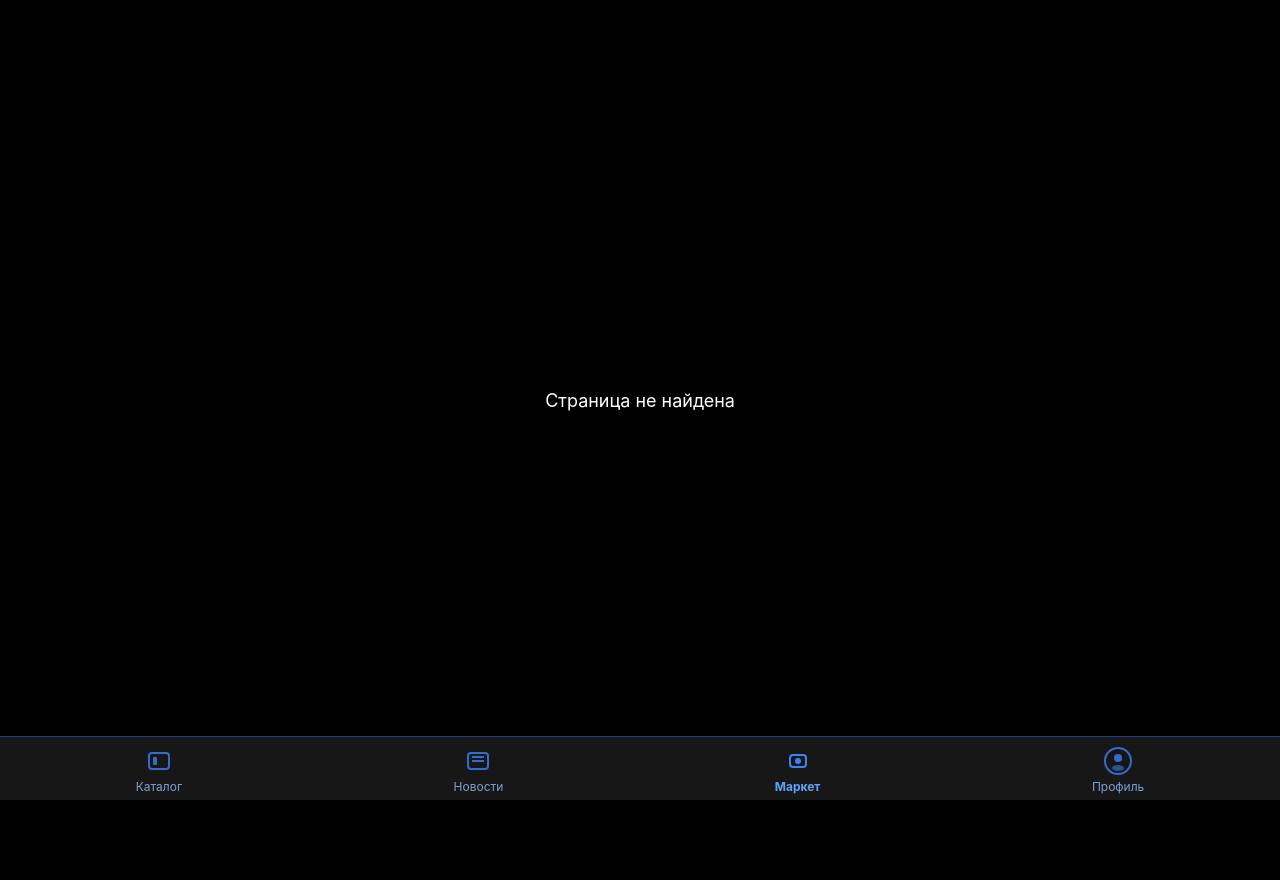
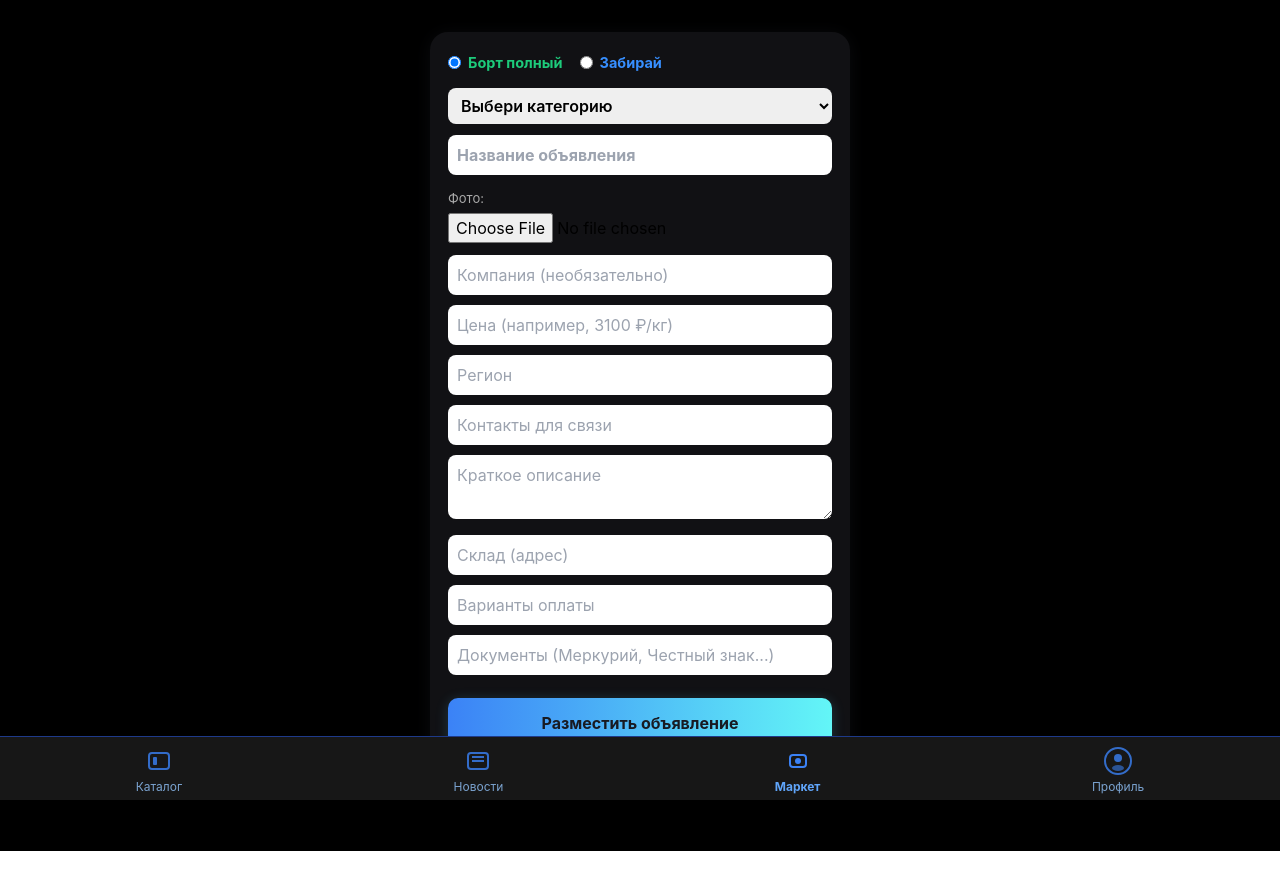
Before and after one commit to AlexSalavat/ikra-miniapp, a React (Create React App) app: page /market/add in a window 1280 px wide. After the commit the page ends 851 px from the top, so only its background shows below. Built offline with nearby package versions, Linux system fonts and the light colour scheme.

Commit message:
feat: обновление карточе

```diff
--- a/src/App.js
+++ b/src/App.js
@@ -7,59 +7,45 @@ import Catalog from "./components/Catalog";
 import SupplierDetail from "./components/SupplierDetail";
 import LogisticsShowcase from "./components/LogisticsShowcase";
 import ProductionShowcase from "./components/ProductionShowcase";
-import TopProducers from "./components/TopProducers";
-import ProducerDetail from "./components/ProducerDetail";
 import NeirobizScreen from "./components/NeirobizScreen";
 import News from "./components/News";
 import Market from "./components/Market";
+import MarketSell from "./components/MarketSell";
+import MarketBuy from "./components/MarketBuy";
 import MarketSellCategory from "./components/MarketSellCategory";
-import MarketSellCreate from "./components/MarketSellCreate";
 import MarketSellDetail from "./components/MarketSellDetail";
-import MarketBuy from "./components/MarketBuy";
 import Profile from "./components/Profile";
+import BottomNav from "./components/BottomNav";
+import TopProducers from "./components/TopProducers";
+import ProducerDetail from "./components/ProducerDetail";
 import CaviarWarBoard from "./components/CaviarWarBoard";
-import BottomNav from "./components/BottomNav";
+import AddAdForm from "./components/AddAdForm"; // <--- новый импорт
 
-// Проверь, что ВСЕ указанные компоненты есть в src/components/ и экспортируются по default
-
-export default function App() {
+function App() {
   return (
     <Router>
       <div className="min-h-screen bg-black flex flex-col pb-20">
         <div className="flex-1">
           <Routes>
             <Route path="/" element={<Home />} />
-
             <Route path="/catalog" element={<Showcase />} />
             <Route path="/catalog/suppliers" element={<Catalog />} />
             <Route path="/supplier/:id" element={<SupplierDetail />} />
-
             <Route path="/logistics" element={<LogisticsShowcase />} />
             <Route path="/production" element={<ProductionShowcase />} />
-
             <Route path="/producers" element={<TopProducers />} />
             <Route path="/producer/:id" element={<ProducerDetail />} />
-
             <Route path="/neirobiz" element={<NeirobizScreen />} />
-
             <Route path="/news" element={<News />} />
-            <Route path="/news/coast" element={<div style={{ color: "#fff", padding: 25 }}>Раздел в разработке</div>} />
             <Route path="/news/ikra-wars" element={<CaviarWarBoard />} />
             <Route path="/news/top-producers" element={<TopProducers />} />
-
             <Route path="/market" element={<Market />} />
-            {/* Категории: /market/sell, /market/buy */}
-            <Route path="/market/sell" element={<MarketSellCategory />} />
-            <Route path="/market/sell/create" element={<MarketSellCreate />} />
-            <Route path="/market/sell/:id" element={<MarketSellDetail />} />
+            <Route path="/market/sell" element={<MarketSell />} />
             <Route path="/market/buy" element={<MarketBuy />} />
-
+            <Route path="/market/sell/:category" element={<MarketSellCategory />} />
+            <Route path="/market/sell/detail/:id" element={<MarketSellDetail />} />
             <Route path="/profile" element={<Profile />} />
-
-            {/* fallback на NotFound */}
-            <Route path="*" element={<div style={{
-              color: "#fff", background: "#000", minHeight: "100vh", display: "flex", alignItems: "center", justifyContent: "center", fontSize: 18
-            }}>Страница не найдена</div>} />
+            <Route path="/market/add" element={<AddAdForm />} /> {/* Новая страница размещения объявления */}
           </Routes>
         </div>
         <BottomNav />
@@ -67,3 +53,5 @@ export default function App() {
     </Router>
   );
 }
+
+export default App;
--- /dev/null
+++ b/src/components/AddAdForm.js
@@ -0,0 +1,198 @@
+import React, { useState } from "react";
+
+const INITIAL_FORM = {
+  type: "sell",           // "sell" (Борт полный) или "buy" (Забирай)
+  title: "",
+  company: "",
+  price: "",
+  category: "",
+  region: "",
+  contact: "",
+  description: "",
+  warehouse: "",
+  payment: "",
+  documents: "",
+  image: null, // файл или строка
+};
+
+const CATEGORIES = [
+  { value: "", label: "Выбери категорию" },
+  { value: "ikra", label: "Икра" },
+  { value: "ryba", label: "Рыба" },
+  { value: "krab", label: "Краб" },
+  { value: "more", label: "Морепродукты" },
+];
+
+export default function AddAdForm({ onSubmit }) {
+  const [form, setForm] = useState(INITIAL_FORM);
+  const [preview, setPreview] = useState(null);
+
+  function handleChange(e) {
+    const { name, value, type, files } = e.target;
+    if (type === "file") {
+      setForm(f => ({ ...f, image: files[0] }));
+      setPreview(files[0] ? URL.createObjectURL(files[0]) : null);
+    } else {
+      setForm(f => ({ ...f, [name]: value }));
+    }
+  }
+
+  function handleSubmit(e) {
+    e.preventDefault();
+    if (!form.title || !form.category || !form.contact) {
+      alert("Заполни хотя бы название, категорию и контакты!");
+      return;
+    }
+    // Фейковый id, в реальном проекте будет другой
+    const newAd = { ...form, id: Date.now(), image: preview || "/images/no-image.webp" };
+    onSubmit?.(newAd);
+    setForm(INITIAL_FORM);
+    setPreview(null);
+    alert("Объявление отправлено на модерацию (или в демо — добавлено)!");
+  }
+
+  return (
+    <div style={{
+      background: "#111114",
+      borderRadius: 18,
+      maxWidth: 420,
+      margin: "32px auto 0 auto",
+      padding: "20px 18px 23px 18px",
+      boxShadow: "0 2px 17px #181a2269"
+    }}>
+      <form onSubmit={handleSubmit}>
+        {/* Тип объявления */}
+        <div style={{ display: "flex", gap: 17, marginBottom: 14 }}>
+          <label style={{ display: "flex", alignItems: "center", gap: 7, cursor: "pointer" }}>
+            <input
+              type="radio"
+              name="type"
+              value="sell"
+              checked={form.type === "sell"}
+              onChange={handleChange}
+            />
+            <span style={{ color: "#1dcb7b", fontWeight: 700, fontSize: 14.5 }}>Борт полный</span>
+          </label>
+          <label style={{ display: "flex", alignItems: "center", gap: 7, cursor: "pointer" }}>
+            <input
+              type="radio"
+              name="type"
+              value="buy"
+              checked={form.type === "buy"}
+              onChange={handleChange}
+            />
+            <span style={{ color: "#378fff", fontWeight: 700, fontSize: 14.5 }}>Забирай</span>
+          </label>
+        </div>
+
+        {/* Категория */}
+        <select name="category" value={form.category} onChange={handleChange}
+          style={{ marginBottom: 11, padding: "7px 9px", borderRadius: 8, fontWeight: 600, width: "100%" }}>
+          {CATEGORIES.map(cat =>
+            <option key={cat.value} value={cat.value}>{cat.label}</option>
+          )}
+        </select>
+
+        {/* Название */}
+        <input
+          name="title"
+          value={form.title}
+          onChange={handleChange}
+          placeholder="Название объявления"
+          style={{ marginBottom: 10, padding: "8px 9px", borderRadius: 8, width: "100%", fontWeight: 700 }}
+        />
+        {/* Фото */}
+        <div style={{ marginBottom: 12 }}>
+          <label style={{ color: "#aaa", fontSize: 13 }}>Фото:</label><br />
+          <input type="file" name="image" accept="image/*" onChange={handleChange} style={{ marginTop: 4 }} />
+          {preview && (
+            <div style={{ marginTop: 7 }}>
+              <img src={preview} alt="preview" style={{ width: 110, borderRadius: 13 }} />
+            </div>
+          )}
+        </div>
+        {/* Компания */}
+        <input
+          name="company"
+          value={form.company}
+          onChange={handleChange}
+          placeholder="Компания (необязательно)"
+          style={{ marginBottom: 10, padding: "8px 9px", borderRadius: 8, width: "100%" }}
+        />
+        {/* Цена */}
+        <input
+          name="price"
+          value={form.price}
+          onChange={handleChange}
+          placeholder="Цена (например, 3100 ₽/кг)"
+          style={{ marginBottom: 10, padding: "8px 9px", borderRadius: 8, width: "100%" }}
+        />
+        {/* Регион */}
+        <input
+          name="region"
+          value={form.region}
+          onChange={handleChange}
+          placeholder="Регион"
+          style={{ marginBottom: 10, padding: "8px 9px", borderRadius: 8, width: "100%" }}
+        />
+        {/* Контакты */}
+        <input
+          name="contact"
+          value={form.contact}
+          onChange={handleChange}
+          placeholder="Контакты для связи"
+          style={{ marginBottom: 10, padding: "8px 9px", borderRadius: 8, width: "100%" }}
+        />
+        {/* Описание */}
+        <textarea
+          name="description"
+          value={form.description}
+          onChange={handleChange}
+          placeholder="Краткое описание"
+          style={{ marginBottom: 10, padding: "8px 9px", borderRadius: 8, width: "100%", minHeight: 48 }}
+        />
+        {/* Склад */}
+        <input
+          name="warehouse"
+          value={form.warehouse}
+          onChange={handleChange}
+          placeholder="Склад (адрес)"
+          style={{ marginBottom: 10, padding: "8px 9px", borderRadius: 8, width: "100%" }}
+        />
+        {/* Оплата */}
+        <input
+          name="payment"
+          value={form.payment}
+          onChange={handleChange}
+          placeholder="Варианты оплаты"
+          style={{ marginBottom: 10, padding: "8px 9px", borderRadius: 8, width: "100%" }}
+        />
+        {/* Документы */}
+        <input
+          name="documents"
+          value={form.documents}
+          onChange={handleChange}
+          placeholder="Документы (Меркурий, Честный знак...)"
+          style={{ marginBottom: 13, padding: "8px 9px", borderRadius: 8, width: "100%" }}
+        />
+
+        <button
+          type="submit"
+          style={{
+            width: "100%",
+            background: "linear-gradient(90deg, #3B82F6, #63f6f7)",
+            color: "#181a22",
+            fontWeight: 700,
+            fontSize: 16,
+            border: "none",
+            borderRadius: 10,
+            padding: "13px 0",
+            marginTop: 10,
+            boxShadow: "0 2px 13px #61d3f633",
+            cursor: "pointer"
+          }}
+        >Разместить объявление</button>
+      </form>
+    </div>
+  );
+}
```
